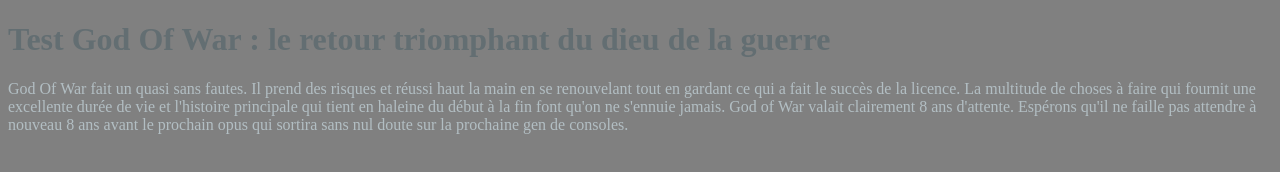
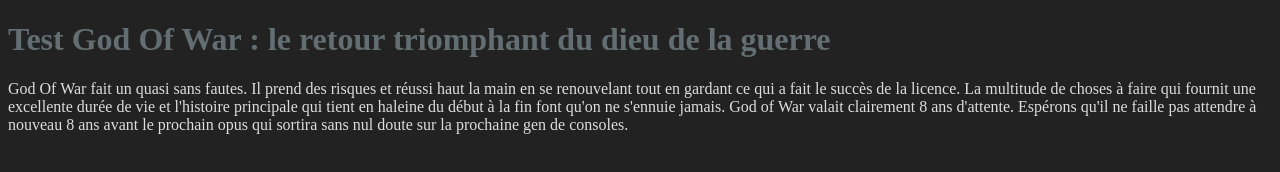
Before and after one commit to yassineBenHassoun/poe-2019, a plain HTML site: page src/index.html in a window 1280 px wide. Drawn offline with Linux system fonts and the dark colour scheme.

Commit message:
added darkmode

```diff
--- a/src/style.css
+++ b/src/style.css
@@ -16,3 +16,14 @@
   }
 
 }
+
+/** Dark Mode **/
+
+@media (prefers-color-scheme: dark) {
+
+  body {
+    color: #ddd;
+    background-color: #222;
+  }
+
+}
```
